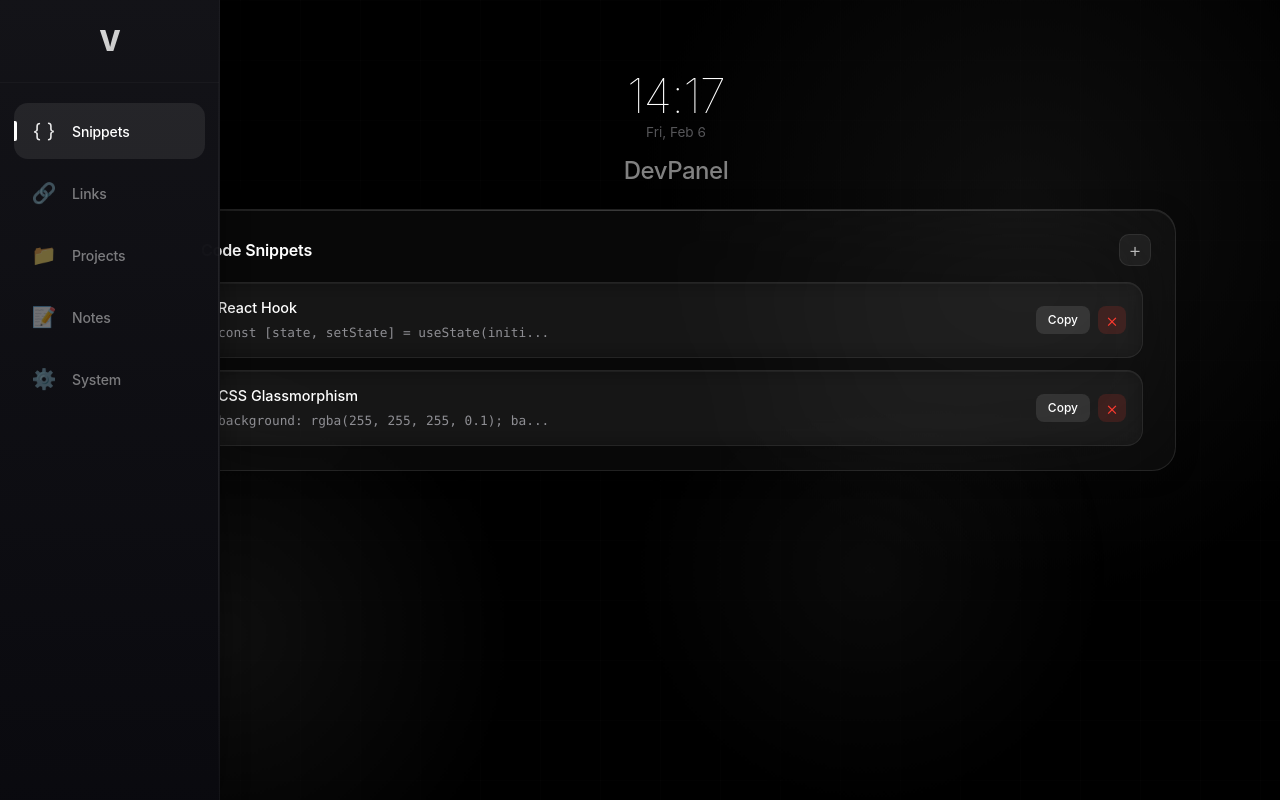
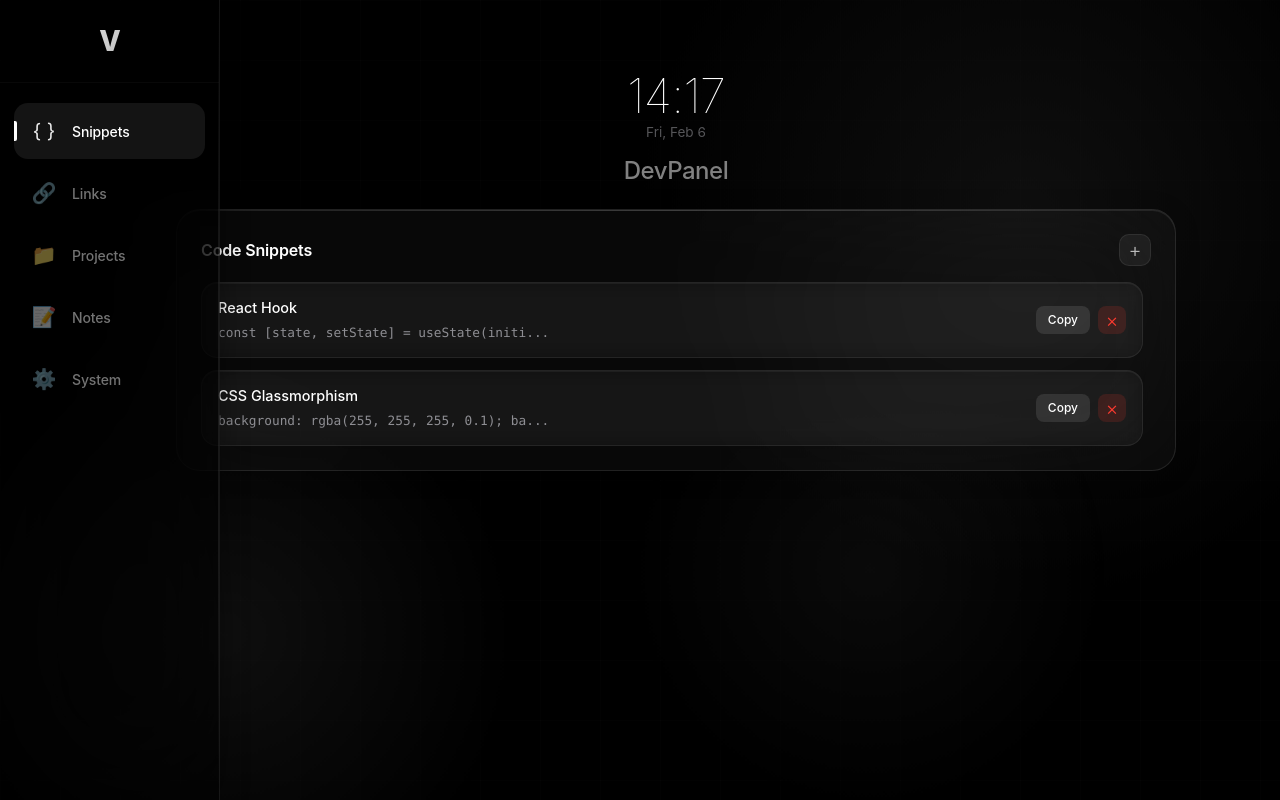
Before and after one commit to SnoW-099/vibe, a React (Vite) app: page / in a window 1280 px wide. Built offline with nearby package versions, Linux system fonts and the light colour scheme.

Commit message:
style: transparent black sidebar background

```diff
--- a/src/App.css
+++ b/src/App.css
@@ -6,11 +6,9 @@
 /* ===== SIDEBAR ===== */
 .sidebar {
   width: 72px;
-  background: linear-gradient(180deg,
-      rgba(20, 20, 25, 0.95) 0%,
-      rgba(10, 10, 15, 0.98) 100%);
-  backdrop-filter: blur(40px) saturate(180%);
-  border-right: 1px solid rgba(255, 255, 255, 0.04);
+  background: rgba(0, 0, 0, 0.5);
+  backdrop-filter: blur(60px) saturate(180%);
+  border-right: 1px solid rgba(255, 255, 255, 0.08);
   display: flex;
   flex-direction: column;
   position: fixed;
```
